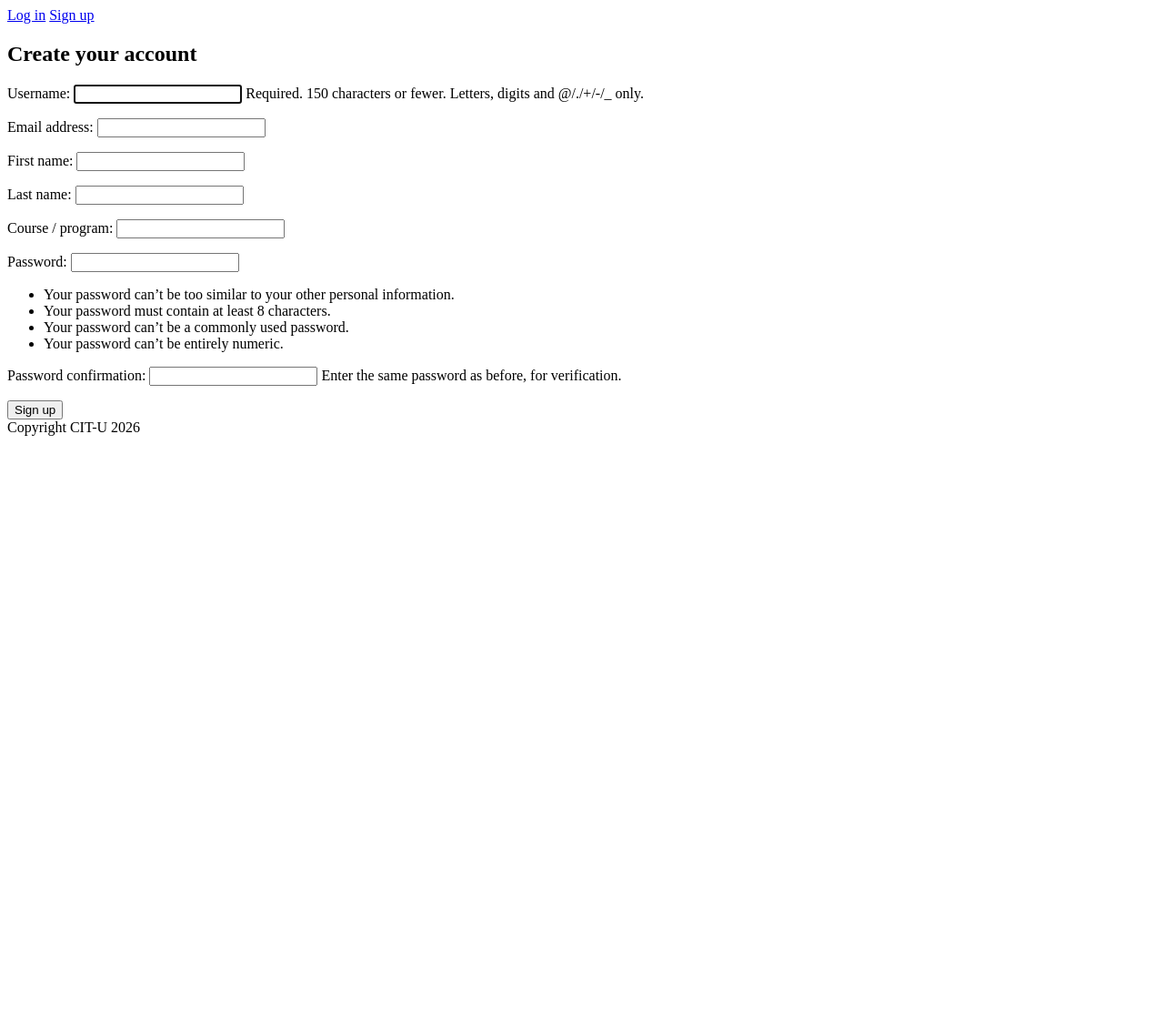
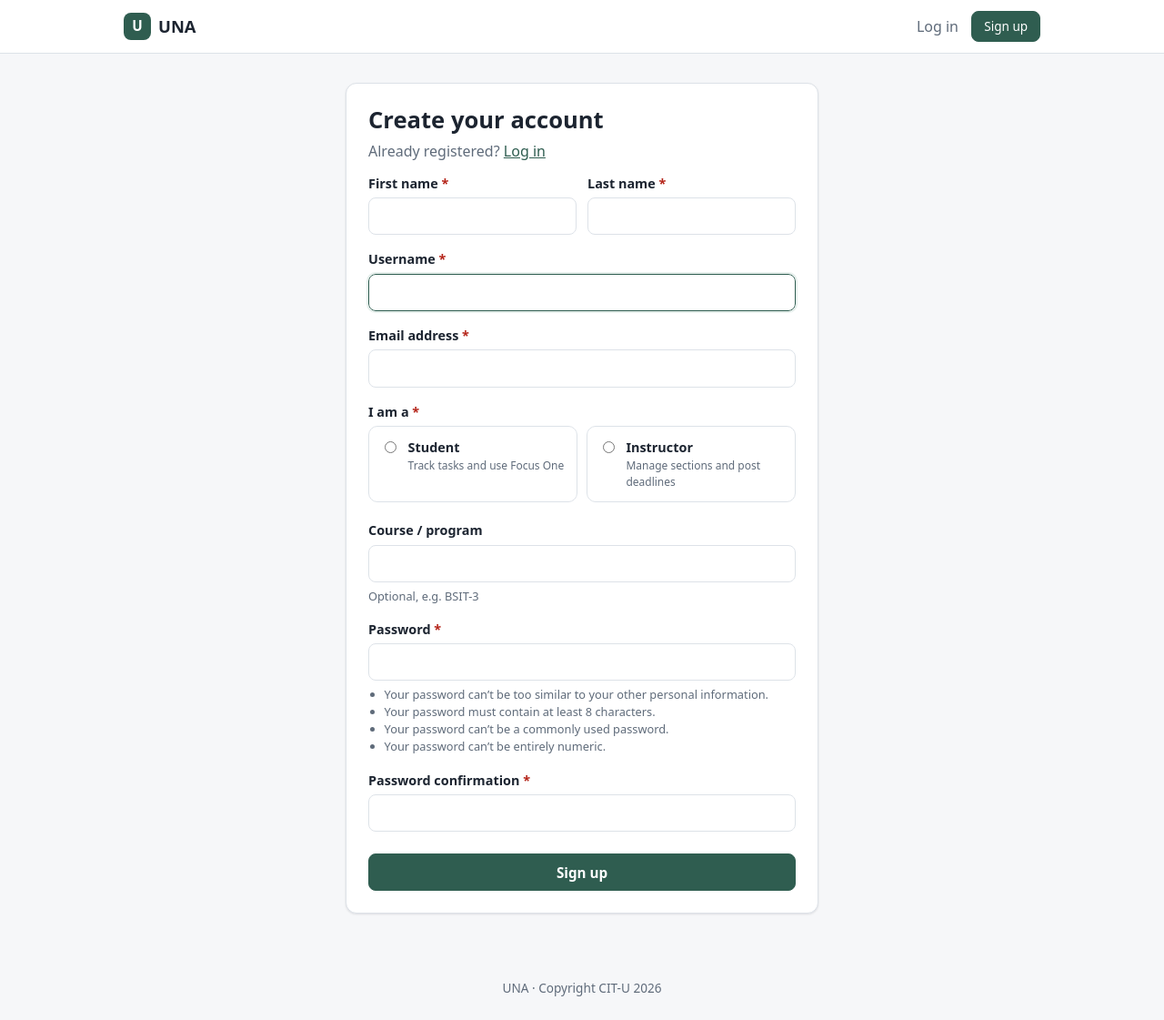
Before and after one commit to jedrekninodelica/UNA-Delica-Jedrek-G7, a Django app: page /accounts/signup/ in a window 1280 px wide. Shown: the whole page at 91% size. Before the commit the page ends 479 px from the top, so only its background shows below. Run offline with Django 5.2, Linux system fonts and the light colour scheme.

Commit message:
feat(accounts): add sign-up validation, messages, and site styling

```diff
--- a/accounts/forms.py
+++ b/accounts/forms.py
@@ -1,7 +1,30 @@
+from django import forms
 from django.contrib.auth.forms import UserCreationForm
+
 from .models import CustomUser
 
+
 class CustomerUserCreationForm(UserCreationForm):
+    """Sign-up form. UserCreationForm checks that both passwords match and hashes the password."""
+
+    role = forms.ChoiceField(
+        label="I am a",
+        choices=CustomUser.Role.choices,
+        widget=forms.RadioSelect,
+    )
+
     class Meta(UserCreationForm.Meta):
         model = CustomUser
-        fields = ("username", "email", "first_name", "last_name", "course")
+        fields = ("username", "email", "first_name", "last_name", "role", "course")
+
+    def __init__(self, *args, **kwargs):
+        super().__init__(*args, **kwargs)
+        for name in ("email", "first_name", "last_name"):
+            self.fields[name].required = True
+        self.fields["course"].help_text = "Optional, e.g. BSIT-3"
+
+    def clean_email(self):
+        email = self.cleaned_data["email"].strip().lower()
+        if CustomUser.objects.filter(email__iexact=email).exists():
+            raise forms.ValidationError("An account with this email already exists.")
+        return email
--- a/accounts/views.py
+++ b/accounts/views.py
@@ -1,15 +1,27 @@
 from django.contrib import messages
 from django.contrib.auth import views as auth_views
+from django.contrib.messages.views import SuccessMessageMixin
+from django.shortcuts import redirect
 from django.urls import reverse_lazy
 from django.views.generic import CreateView
 
 from .forms import CustomerUserCreationForm
 
 
-class SignUpView(CreateView):
+class SignUpView(SuccessMessageMixin, CreateView):
     form_class = CustomerUserCreationForm
     template_name = "registration/signup.html"
     success_url = reverse_lazy("login")
+    success_message = "Account created for %(username)s. You can now log in."
+
+    def dispatch(self, request, *args, **kwargs):
+        if request.user.is_authenticated:
+            return redirect("dashboard")
+        return super().dispatch(request, *args, **kwargs)
+
+    def form_invalid(self, form):
+        messages.error(self.request, "Please fix the errors below.")
+        return super().form_invalid(form)
 
 
 class UnaLoginView(auth_views.LoginView):
--- /dev/null
+++ b/static/css/style.css
@@ -0,0 +1,163 @@
+:root {
+  --bg: #f6f7f9;
+  --surface: #ffffff;
+  --text: #1c2430;
+  --muted: #5f6b7a;
+  --border: #dde2e8;
+  --primary: #2f5d50;
+  --primary-hover: #244a3f;
+  --primary-soft: #e6efec;
+  --accent: #c8873a;
+  --danger: #b42318;
+  --danger-soft: #fdecea;
+  --success-soft: #e7f4ec;
+  --success: #1e7a46;
+  --info-soft: #eaf1fb;
+  --info: #1d4e89;
+  --radius: 12px;
+  --shadow: 0 1px 2px rgba(16, 24, 40, 0.05), 0 1px 3px rgba(16, 24, 40, 0.06);
+}
+
+* { box-sizing: border-box; }
+
+body {
+  margin: 0;
+  font-family: system-ui, -apple-system, "Segoe UI", Roboto, sans-serif;
+  background: var(--bg);
+  color: var(--text);
+  line-height: 1.5;
+  min-height: 100vh;
+  display: flex;
+  flex-direction: column;
+}
+
+a { color: var(--primary); }
+h1, h2, h3 { line-height: 1.25; margin: 0 0 0.4rem; }
+h1 { font-size: 1.6rem; }
+p { margin: 0 0 0.8rem; }
+
+/* Top bar */
+.topbar { background: var(--surface); border-bottom: 1px solid var(--border); }
+.topbar-inner {
+  max-width: 1040px; margin: 0 auto; padding: 0.75rem 1rem;
+  display: flex; align-items: center; justify-content: space-between; gap: 1rem; flex-wrap: wrap;
+}
+.brand { display: flex; align-items: center; gap: 0.5rem; font-weight: 700; font-size: 1.15rem; color: var(--text); text-decoration: none; }
+.brand-mark {
+  width: 30px; height: 30px; border-radius: 8px; background: var(--primary); color: #fff;
+  display: grid; place-items: center; font-size: 0.95rem;
+}
+.nav { display: flex; align-items: center; gap: 0.9rem; flex-wrap: wrap; }
+.nav a { color: var(--muted); text-decoration: none; font-weight: 500; }
+.nav a:hover, .nav a.active { color: var(--primary); }
+.nav a.btn { color: #fff; }
+.nav-soon { color: #a5aeb9; font-weight: 500; cursor: default; }
+.inline { display: inline; margin: 0; }
+
+.role-pill {
+  font-size: 0.75rem; font-weight: 600; padding: 0.15rem 0.6rem; border-radius: 999px;
+  text-transform: uppercase; letter-spacing: 0.03em;
+}
+.role-student { background: var(--primary-soft); color: var(--primary); }
+.role-instructor { background: #f7ecdf; color: #8a5a1f; }
+
+/* Layout */
+.container { max-width: 1040px; width: 100%; margin: 0 auto; padding: 2rem 1rem 3rem; flex: 1; }
+.footer { text-align: center; color: var(--muted); font-size: 0.85rem; padding: 1.5rem 1rem; }
+
+.card {
+  background: var(--surface); border: 1px solid var(--border); border-radius: var(--radius);
+  padding: 1.5rem; box-shadow: var(--shadow);
+}
+.narrow { max-width: 520px; margin: 0 auto; }
+.center { text-align: center; }
+.grid-2, .grid-3 { display: grid; gap: 1rem; margin-top: 1rem; }
+.grid-2 { grid-template-columns: repeat(auto-fit, minmax(260px, 1fr)); }
+.grid-3 { grid-template-columns: repeat(auto-fit, minmax(180px, 1fr)); }
+.row-2 { display: grid; grid-template-columns: 1fr 1fr; gap: 0.75rem; }
+@media (max-width: 520px) { .row-2 { grid-template-columns: 1fr; } }
+
+.muted { color: var(--muted); }
+.small { font-size: 0.85rem; }
+.eyebrow { text-transform: uppercase; letter-spacing: 0.08em; font-size: 0.75rem; font-weight: 700; color: var(--accent); margin-bottom: 0.3rem; }
+
+/* Buttons */
+.btn {
+  display: inline-block; background: var(--primary); color: #fff; border: 1px solid var(--primary);
+  padding: 0.6rem 1.1rem; border-radius: 8px; font-weight: 600; font-size: 0.95rem;
+  text-decoration: none; cursor: pointer; font-family: inherit;
+}
+.btn:hover { background: var(--primary-hover); }
+.btn-ghost { background: transparent; color: var(--primary); }
+.btn-ghost:hover { background: var(--primary-soft); }
+.btn-sm { padding: 0.35rem 0.8rem; font-size: 0.85rem; }
+.btn-block { width: 100%; margin-top: 0.5rem; }
+.actions { display: flex; gap: 0.6rem; flex-wrap: wrap; margin-top: 1rem; }
+
+/* Forms */
+.field { margin-bottom: 1rem; }
+.field label, .field .label { display: block; font-weight: 600; font-size: 0.9rem; margin-bottom: 0.3rem; }
+.req { color: var(--danger); }
+.field input[type="text"], .field input[type="email"], .field input[type="password"],
+.field input[type="file"] {
+  width: 100%; padding: 0.6rem 0.75rem; border: 1px solid var(--border); border-radius: 8px;
+  font-size: 0.95rem; font-family: inherit; background: #fff;
+}
+.field input:focus { outline: 2px solid var(--primary-soft); border-color: var(--primary); }
+.has-error input { border-color: var(--danger); }
+.error { color: var(--danger); font-size: 0.85rem; margin: 0.3rem 0 0; }
+.help { color: var(--muted); font-size: 0.8rem; margin-top: 0.35rem; }
+.help ul { margin: 0; padding-left: 1.1rem; }
+
+.role-choices { display: grid; grid-template-columns: 1fr 1fr; gap: 0.6rem; }
+@media (max-width: 520px) { .role-choices { grid-template-columns: 1fr; } }
+.role-choice {
+  display: flex !important; gap: 0.6rem; align-items: flex-start; border: 1px solid var(--border);
+  border-radius: 10px; padding: 0.75rem; cursor: pointer; font-weight: 400 !important;
+}
+.role-choice:has(input:checked) { border-color: var(--primary); background: var(--primary-soft); }
+.role-choice input { margin-top: 0.25rem; accent-color: var(--primary); }
+.role-choice-body { display: flex; flex-direction: column; }
+.role-choice-body small { color: var(--muted); }
+
+/* Messages */
+.messages { list-style: none; padding: 0; margin: 0 auto 1.25rem; max-width: 1040px; }
+.msg { padding: 0.75rem 1rem; border-radius: 8px; margin-bottom: 0.5rem; font-size: 0.95rem; }
+.msg p { margin: 0; }
+.msg-success { background: var(--success-soft); color: var(--success); }
+.msg-error { background: var(--danger-soft); color: var(--danger); }
+.msg-info, .msg-warning { background: var(--info-soft); color: var(--info); }
+
+/* Home */
+.hero { text-align: center; padding: 2.5rem 0 1.5rem; }
+.hero h1 { font-size: 2.4rem; }
+.lead { font-size: 1.1rem; color: var(--muted); max-width: 560px; margin: 0 auto 1.5rem; }
+.hero-actions { display: flex; gap: 0.75rem; justify-content: center; flex-wrap: wrap; }
+
+/* Dashboards */
+.page-head { margin-bottom: 1rem; }
+.focus-card {
+  background: var(--primary); color: #fff; border-radius: var(--radius); padding: 1.75rem;
+}
+.focus-card .eyebrow { color: #f3c98e; }
+.focus-card p { color: #dbe7e3; }
+.stat { display: flex; flex-direction: column; }
+.stat-num { font-size: 2rem; font-weight: 700; color: var(--primary); }
+.stat-label { color: var(--muted); font-size: 0.9rem; }
+.badge-soon {
+  display: inline-block; font-size: 0.75rem; font-weight: 600; padding: 0.2rem 0.6rem; border-radius: 999px;
+  background: #eef0f3; color: var(--muted);
+}
+.focus-card .badge-soon { background: rgba(255, 255, 255, 0.15); color: #fff; }
+
+/* Profile */
+.profile-head { display: flex; align-items: center; gap: 1rem; margin-bottom: 1.25rem; }
+.avatar { width: 72px; height: 72px; border-radius: 50%; object-fit: cover; }
+.avatar-initials {
+  background: var(--primary-soft); color: var(--primary); display: grid; place-items: center;
+  font-weight: 700; font-size: 1.4rem;
+}
+.details { display: grid; grid-template-columns: 140px 1fr; gap: 0.5rem 1rem; margin: 0; }
+.details dt { color: var(--muted); font-weight: 500; }
+.details dd { margin: 0; word-break: break-word; }
+@media (max-width: 520px) { .details { grid-template-columns: 1fr; } .details dd { margin-bottom: 0.4rem; } }
--- a/templates/base.html
+++ b/templates/base.html
@@ -1,22 +1,42 @@
-<!DOCTYPE html>
-<html>
+{% load static %}<!DOCTYPE html>
+<html lang="en">
 <head>
-        <title>CampusConnect</title>
+  <meta charset="utf-8">
+  <meta name="viewport" content="width=device-width, initial-scale=1">
+  <title>{% block title %}UNA{% endblock %} · UNA</title>
+  <link rel="stylesheet" href="{% static 'css/style.css' %}">
 </head>
 <body>
-        <nav>
+  <header class="topbar">
+    <div class="topbar-inner">
+      <a class="brand" href="{% url 'dashboard' %}"><span class="brand-mark">U</span> UNA</a>
+      <nav class="nav">
         {% if user.is_authenticated %}
-            Hi, {{ user.username }}!
-            <form method="post" action="{% url 'logout' %}">
+          <a href="{% url 'dashboard' %}">Dashboard</a>
+          <span class="role-pill role-{{ user.role|lower }}">{{ user.get_role_display }}</span>
+          <form method="post" action="{% url 'logout' %}" class="inline">
             {% csrf_token %}
-                <button type="submit">Log out</button>
+            <button type="submit" class="btn btn-ghost btn-sm">Log out</button>
           </form>
         {% else %}
           <a href="{% url 'login' %}">Log in</a>
-            <a href="{% url 'signup' %}">Sign up</a>
+          <a href="{% url 'signup' %}" class="btn btn-sm">Sign up</a>
         {% endif %}
       </nav>
-        <main>{% block content %}{% endblock %}</main>
-        <footer>{% block footer%}{% endblock %}</footer>
+    </div>
+  </header>
+
+  <main class="container">
+    {% if messages %}
+      <ul class="messages">
+        {% for message in messages %}
+          <li class="msg msg-{{ message.tags }}">{{ message }}</li>
+        {% endfor %}
+      </ul>
+    {% endif %}
+    {% block content %}{% endblock %}
+  </main>
+
+  <footer class="footer">{% block footer %}UNA · Copyright CIT-U 2026{% endblock %}</footer>
 </body>
 </html>
--- /dev/null
+++ b/templates/partials/field.html
@@ -0,0 +1,6 @@
+<div class="field{% if field.errors %} has-error{% endif %}">
+  <label for="{{ field.id_for_label }}">{{ field.label }}{% if field.field.required %} <span class="req">*</span>{% endif %}</label>
+  {{ field }}
+  {% for error in field.errors %}<p class="error">{{ error }}</p>{% endfor %}
+  {% if field.help_text and show_help %}<div class="help">{{ field.help_text|safe }}</div>{% endif %}
+</div>
--- /dev/null
+++ b/templates/partials/nonfield_errors.html
@@ -0,0 +1,5 @@
+{% if form.non_field_errors %}
+  <div class="msg msg-error">
+    {% for error in form.non_field_errors %}<p>{{ error }}</p>{% endfor %}
+  </div>
+{% endif %}
--- a/templates/registration/signup.html
+++ b/templates/registration/signup.html
@@ -1,12 +1,39 @@
 {% extends "base.html" %}
+{% block title %}Sign up{% endblock %}
+{% block content %}
+<div class="card narrow">
+  <h1>Create your account</h1>
+  <p class="muted">Already registered? <a href="{% url 'login' %}">Log in</a></p>
+  <form method="post" novalidate>
+    {% csrf_token %}
+    {% include "partials/nonfield_errors.html" %}
+    <div class="row-2">
+      {% include "partials/field.html" with field=form.first_name %}
+      {% include "partials/field.html" with field=form.last_name %}
+    </div>
+    {% include "partials/field.html" with field=form.username %}
+    {% include "partials/field.html" with field=form.email %}
 
-{% block title %}Campus Connect - Sign Up{% endblock %}
-{% block footer %}Copyright CIT-U 2026{% endblock %}
-{% block content %}
-<h2>Create your account</h2>
-<form method="post">
-    {% csrf_token %}
-    {{ form.as_p }}
-    <button type="submit">Sign up</button>
-</form>
+    <div class="field{% if form.role.errors %} has-error{% endif %}">
+      <span class="label">{{ form.role.label }} <span class="req">*</span></span>
+      <div class="role-choices">
+        {% for radio in form.role %}
+          <label class="role-choice">
+            {{ radio.tag }}
+            <span class="role-choice-body">
+              <strong>{{ radio.choice_label }}</strong>
+              <small>{% if radio.data.value == "STUDENT" %}Track tasks and use Focus One{% else %}Manage sections and post deadlines{% endif %}</small>
+            </span>
+          </label>
+        {% endfor %}
+      </div>
+      {% for error in form.role.errors %}<p class="error">{{ error }}</p>{% endfor %}
+    </div>
+
+    {% include "partials/field.html" with field=form.course show_help=True %}
+    {% include "partials/field.html" with field=form.password1 show_help=True %}
+    {% include "partials/field.html" with field=form.password2 %}
+    <button type="submit" class="btn btn-block">Sign up</button>
+  </form>
+</div>
 {% endblock %}
```
Also changed, not shown: templates/registration/login.html (+12 -7 lines). Lines whose indentation alone changed are shown as unchanged.
